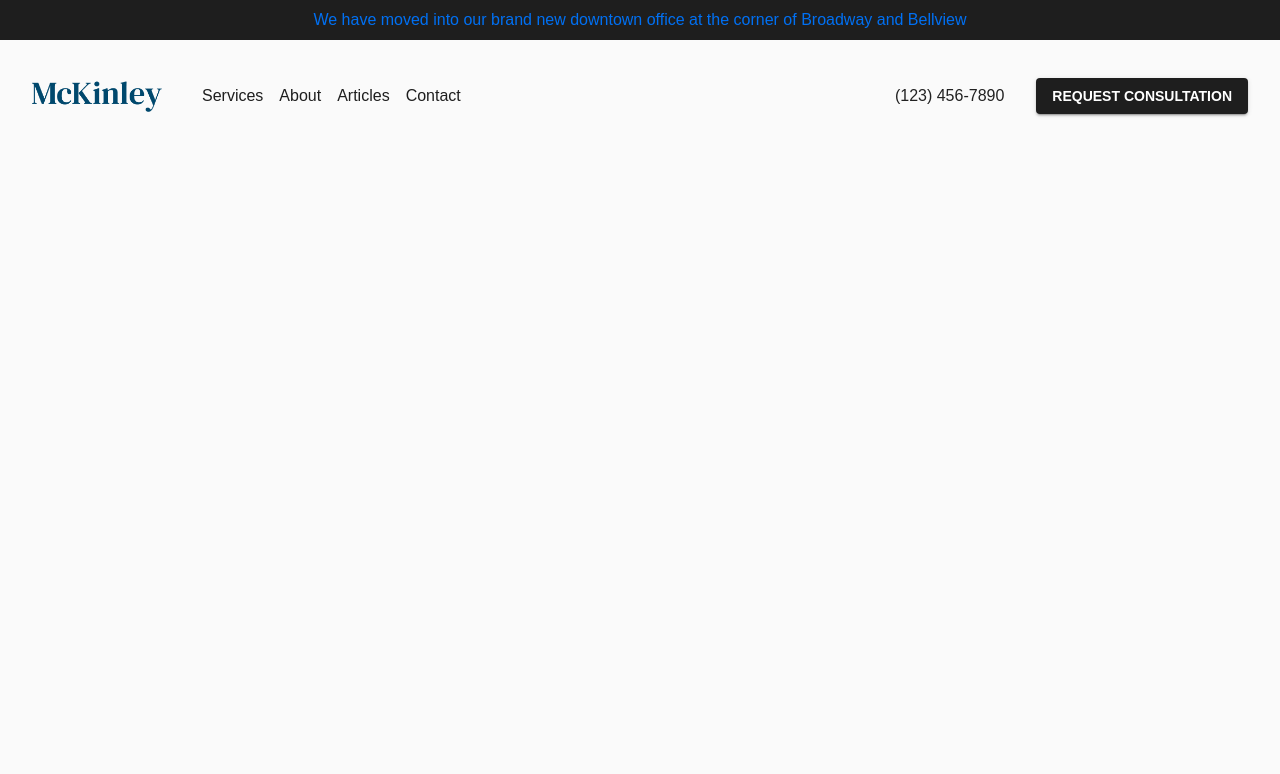
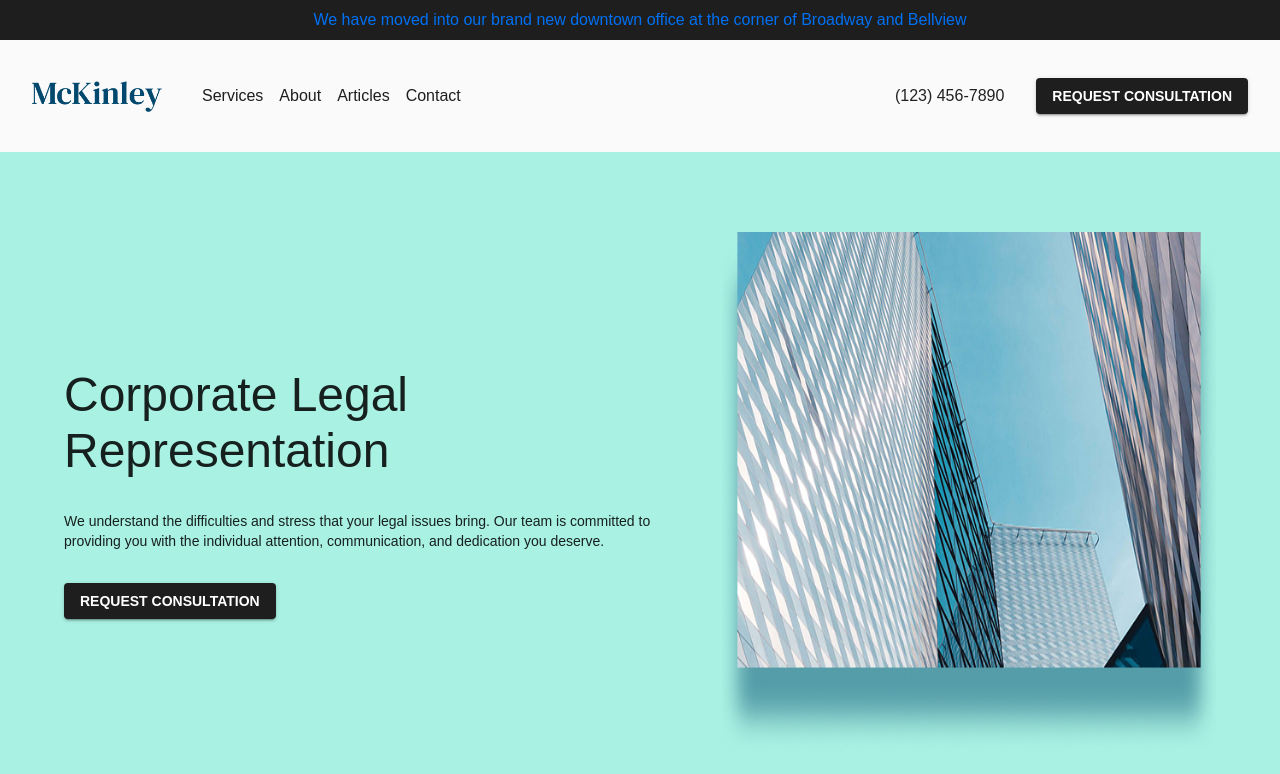
Before and after one commit to ArtemIvanko/McKinley, a React (Create React App) app: page / in a window 1280 px wide. Shown: the top 774 px of the page. Built offline with nearby package versions, Linux system fonts and the light colour scheme.

Commit message:
Created and used Wrapper component

```diff
--- a/src/components/Outlet/Outlet.tsx
+++ b/src/components/Outlet/Outlet.tsx
@@ -1,9 +1,11 @@
 import { Poster } from "@utils/Poster";
 import { Header } from "@shared/Header";
+import { Wrapper } from "@shared/Wrapper";
 
 export const Outlet = () => (
   <div>
     <Poster />
     <Header />
+    <Wrapper />
   </div>
 );
--- /dev/null
+++ b/src/components/Wrapper/Wrapper.tsx
@@ -0,0 +1,67 @@
+import CityImage from "@/assets/img/city_image1.png";
+import { Button, Typography } from "@mui/material";
+import styled from "@/DefaultTheme";
+
+export const Wrapper = () => (
+  <Root>
+    <ImageContainer>
+      <Image src={CityImage} alt="City" />
+    </ImageContainer>
+    <TextContainer>
+      <Typography variant="h3">Corporate Legal Representation</Typography>
+      <Typography variant="body2">
+        We understand the difficulties and stress that your legal issues bring.
+        Our team is committed to providing you with the individual attention,
+        communication, and dedication you deserve.
+      </Typography>
+      <Button variant="contained">Request Consultation</Button>
+    </TextContainer>
+  </Root>
+);
+
+const Root = styled("div")(({ theme }) => ({
+  display: "flex",
+  flexDirection: "column",
+  alignItems: "center",
+  gap: "2rem",
+  textAlign: "center",
+  backgroundColor: theme.palette.secondary.light,
+  padding: "2rem 1rem",
+  [theme.breakpoints.up("lg")]: {
+    padding: "5rem 4rem",
+    flexDirection: "row-reverse",
+    justifyContent: "space-between",
+    textAlign: "left",
+  },
+}));
+
+const TextContainer = styled("div")(({ theme }) => ({
+  display: "flex",
+  flexDirection: "column",
+  alignItems: "center",
+  gap: "2rem",
+  [theme.breakpoints.up("lg")]: {
+    alignItems: "flex-start",
+  },
+}));
+
+const ImageContainer = styled("div")(({ theme }) => ({
+  display: "flex",
+  justifyContent: "center",
+  alignItems: "center",
+  width: "100%",
+  height: "auto",
+  [theme.breakpoints.up("lg")]: {
+    height: "522px",
+    width: "fit-content",
+  },
+}));
+
+const Image = styled("img")(({ theme }) => ({
+  width: "100%",
+  height: "auto",
+  [theme.breakpoints.up("lg")]: {
+    width: "100%",
+    height: "100%",
+  },
+}));
--- /dev/null
+++ b/src/components/Wrapper/index.ts
@@ -0,0 +1 @@
+export * from "./Wrapper";
```
